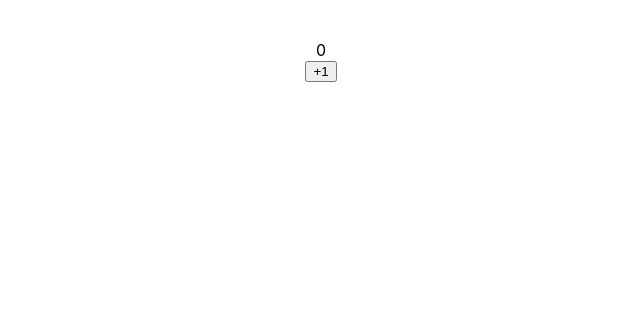
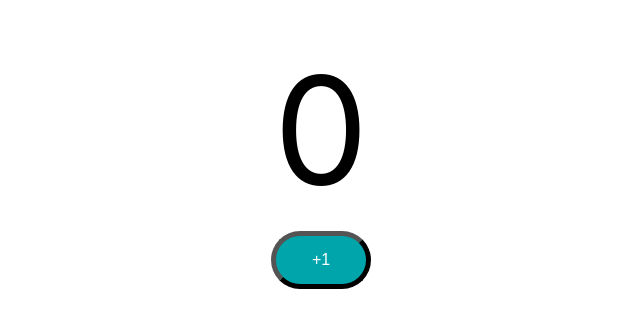
Before and after one commit to Hyeyeon-Ko/todo-frontend, a React (Create React App) app: page / in a window 1280 px wide. Shown: the top 328 px of the page, without its empty margins (319-959 px from the left). Built offline with nearby package versions, Linux system fonts and the light colour scheme.

Commit message:
Counter.css 생성 및 스타일 정의

```diff
--- /dev/null
+++ b/src/components/counter/Counter.css
@@ -0,0 +1,16 @@
+.counterButton {
+    font-size: 16px;
+    background-color: #00a5ab;
+    width: 100px;
+    margin: 10px;
+    color: white;
+    padding: 15px;
+    border-radius: 30px;
+    border-color: black;
+    border-width: 5px;
+}
+
+.count {
+    font-size: 150px;
+    padding: 20px;
+}
--- a/src/components/counter/Counter.jsx
+++ b/src/components/counter/Counter.jsx
@@ -1,3 +1,5 @@
+import './Counter.css'
+
 export default function Counter(){
 
     function incrementCounterFunction(){
@@ -8,7 +10,9 @@
         <div className="Counter">
             <span className="count">0</span>
             <div>
-                <button className="counterButton" onClick={incrementCounterFunction}>+1</button>
+                <button className="counterButton"
+                        onClick={incrementCounterFunction}>+1
+                </button>
             </div>
         </div>
     )
```
